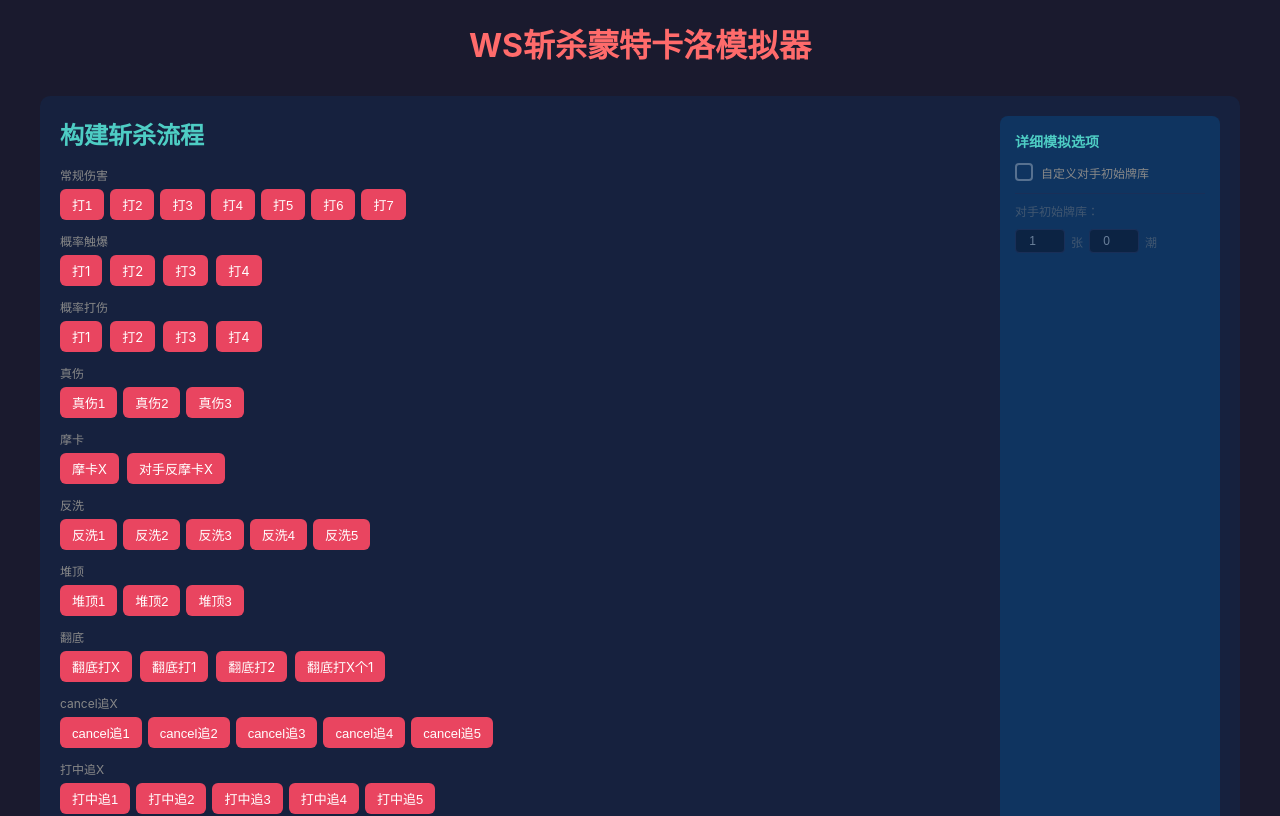
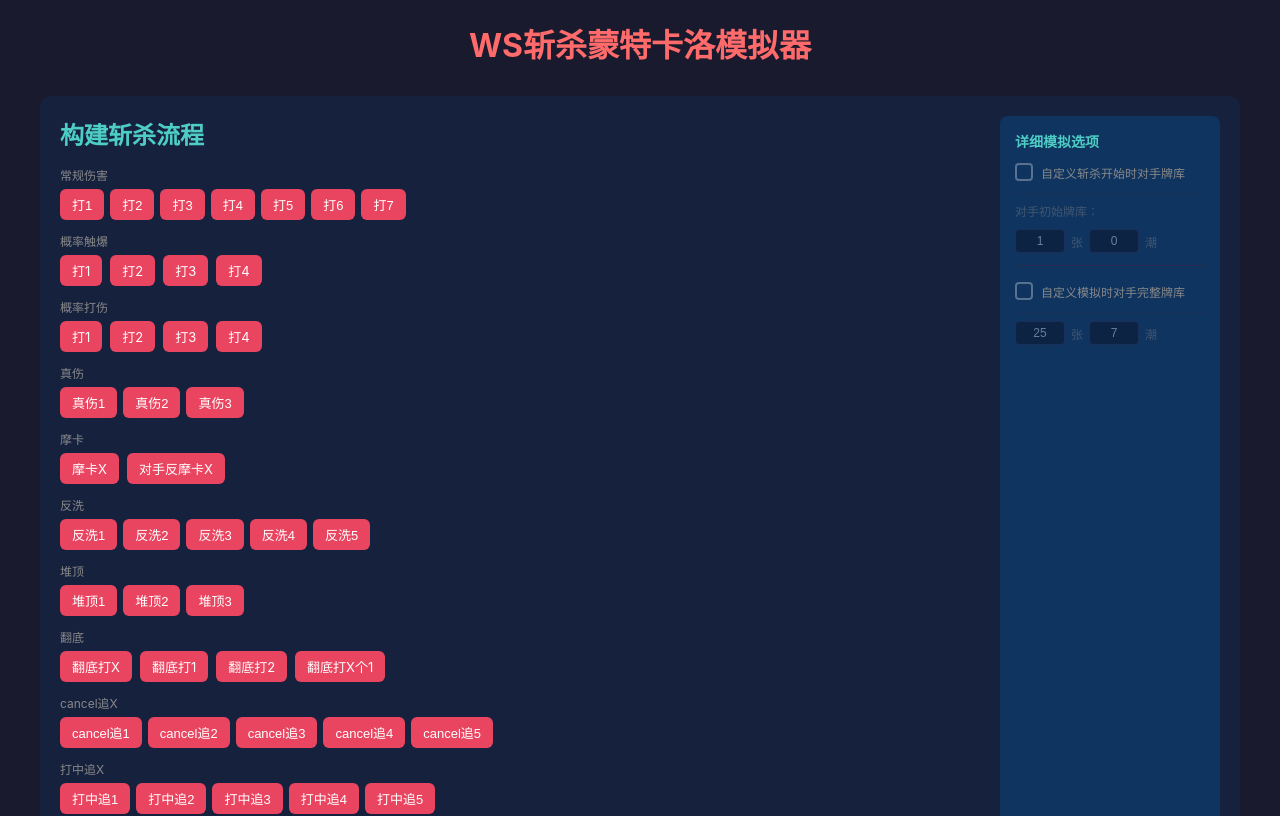
Before and after one commit to honoohane/ws-monte-carlo, a React (Vite) app: page / in a window 1280 px wide. Shown: the top 816 px of the page. Built offline with nearby package versions, Linux system fonts and the light colour scheme.

Commit message:
Add custom deck option for detailed simulation, improve input UX

```diff
--- a/src/App.css
+++ b/src/App.css
@@ -41,6 +41,28 @@ h3 {
   background: #0f3460;
   border-radius: 8px;
   padding: 15px;
+}
+
+.option-group {
+  margin-bottom: 16px;
+  padding-bottom: 12px;
+  border-bottom: 1px solid #2a2a4e;
+}
+
+/* 隐藏number input的spinner按钮 */
+input[type="number"]::-webkit-outer-spin-button,
+input[type="number"]::-webkit-inner-spin-button {
+  -webkit-appearance: none;
+  margin: 0;
+}
+input[type="number"] {
+  -moz-appearance: textfield;
+}
+
+.option-group:last-child {
+  margin-bottom: 0;
+  padding-bottom: 0;
+  border-bottom: none;
 }
 
 .option-row {
--- a/src/App.jsx
+++ b/src/App.jsx
@@ -14,6 +14,11 @@ function App() {
   const [useInitialDeck, setUseInitialDeck] = useState(false)
   const [initialDeck, setInitialDeck] = useState(1)
   const [initialClimax, setInitialClimax] = useState(0)
+
+  // 自定义模拟时对手完整牌库（只影响详细模拟，不影响表格）
+  const [useCustomDeck, setUseCustomDeck] = useState(false)
+  const [customDeckSize, setCustomDeckSize] = useState(25)
+  const [customDeckClimax, setCustomDeckClimax] = useState(7)
 
   const [dragIndex, setDragIndex] = useState(null)
   const [optionsPanelOpen, setOptionsPanelOpen] = useState(false)
@@ -157,8 +162,8 @@ function App() {
       // 详细模拟用随机种子
       const detailSimulator = new Simulator(Date.now())
       const detailed = detailSimulator.generateDetailedRuns(
-        25,
-        7,
+        useCustomDeck ? customDeckSize : 25,
+        useCustomDeck ? customDeckClimax : 7,
         flow,
         5,
         useInitialDeck ? initialDeck : null,
@@ -317,7 +322,7 @@ function App() {
                 onClick={() => setUseInitialDeck(!useInitialDeck)}
               >
                 <span className="custom-checkbox"></span>
-                自定义对手初始牌库
+                自定义斩杀开始时对手牌库
               </label>
             </div>
             <div className="option-row initial-deck-row">
@@ -327,7 +332,12 @@ function App() {
                 min="1"
                 max="35"
                 value={initialDeck}
-                onChange={(e) => setInitialDeck(Math.max(1, parseInt(e.target.value) || 1))}
+                onChange={(e) => setInitialDeck(parseInt(e.target.value) || '')}
+                onBlur={(e) => {
+                  const val = Math.min(35, Math.max(1, parseInt(e.target.value) || 1))
+                  setInitialDeck(val)
+                  if (initialClimax > val) setInitialClimax(val)
+                }}
                 disabled={!useInitialDeck}
               />
               <span>张</span>
@@ -336,8 +346,53 @@ function App() {
                 min="0"
                 max={initialDeck}
                 value={initialClimax}
-                onChange={(e) => setInitialClimax(Math.min(initialDeck, Math.max(0, parseInt(e.target.value) || 0)))}
+                onChange={(e) => setInitialClimax(parseInt(e.target.value) || '')}
+                onBlur={(e) => {
+                  const val = Math.min(initialDeck, Math.max(0, parseInt(e.target.value) || 0))
+                  setInitialClimax(val)
+                }}
                 disabled={!useInitialDeck}
+              />
+              <span>潮</span>
+            </div>
+          </div>
+
+          <div className={`option-group ${useCustomDeck ? '' : 'disabled'}`}>
+            <div className="option-row">
+              <label
+                className={`custom-checkbox-label ${useCustomDeck ? 'checked' : ''}`}
+                onClick={() => setUseCustomDeck(!useCustomDeck)}
+              >
+                <span className="custom-checkbox"></span>
+                自定义模拟时对手完整牌库
+              </label>
+            </div>
+            <div className="option-row initial-deck-row">
+              <input
+                type="number"
+                min="1"
+                max="50"
+                value={customDeckSize}
+                onChange={(e) => setCustomDeckSize(parseInt(e.target.value) || '')}
+                onBlur={(e) => {
+                  const val = Math.min(50, Math.max(1, parseInt(e.target.value) || 1))
+                  setCustomDeckSize(val)
+                  if (customDeckClimax > val) setCustomDeckClimax(val)
+                }}
+                disabled={!useCustomDeck}
+              />
+              <span>张</span>
+              <input
+                type="number"
+                min="0"
+                max={customDeckSize}
+                value={customDeckClimax}
+                onChange={(e) => setCustomDeckClimax(parseInt(e.target.value) || '')}
+                onBlur={(e) => {
+                  const val = Math.min(customDeckSize, Math.max(0, parseInt(e.target.value) || 0))
+                  setCustomDeckClimax(val)
+                }}
+                disabled={!useCustomDeck}
               />
               <span>潮</span>
             </div>
```
